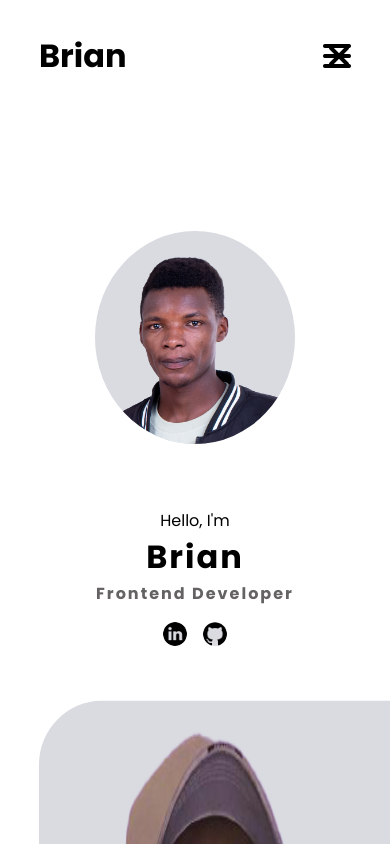
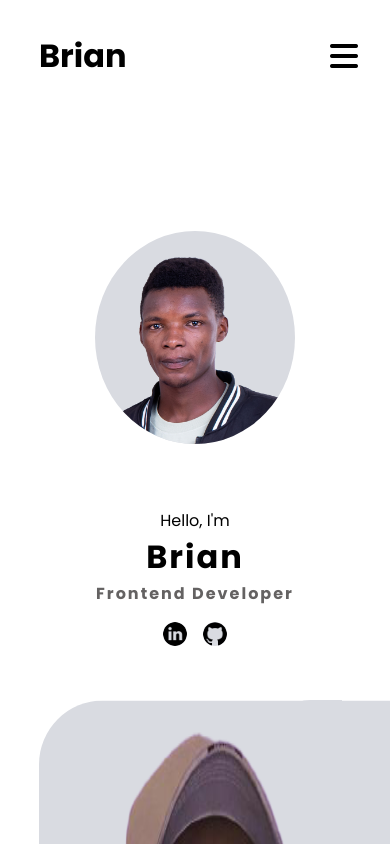
Before and after one commit to cobrianz/React-portifolio, a React (Create React App) app: page / in a window 390 px wide. Shown: the top 844 px of the page. Built offline with nearby package versions, Linux system fonts and the light colour scheme.

Commit message:
first commit

```diff
--- a/src/components/header/header.css
+++ b/src/components/header/header.css
@@ -27,7 +27,7 @@ nav ul li a:hover{
 
 .fa-times, .fa-bars {
     position: absolute;
-    right: 10vw;
+    right: 2rem;
     font-size: 2rem;
     display: none;
     cursor: pointer;
@@ -45,10 +45,7 @@ nav ul li a:hover{
         background: #d9dbe1;
         padding: 2rem;
         display: none;
-    }
-
-    .fa-bars{
-        display: flex;
+        z-index: 99;
     }
 
     .menu {
--- a/src/components/header/header.jsx
+++ b/src/components/header/header.jsx
@@ -1,27 +1,54 @@
-import React, { useState } from 'react';
+import React, { useState, useEffect } from 'react';
 import './header.css';
 import HeaderData from '../../data/HeaderData';
 
 const Header = () => {
   const [isMenuOpen, setMenuOpen] = useState(true);
-  const mobile = window.innerWidth === '800px'
+  const [isMobile, setIsMobile] = useState(window.innerWidth <= 800);
+
   const toggleMenu = () => {
-  setMenuOpen(!isMenuOpen);
+    setMenuOpen(!isMenuOpen);
   };
+
+  useEffect(() => {
+    const handleResize = () => {
+      setIsMobile(window.innerWidth <= 800);
+    };
+
+    window.addEventListener('resize', handleResize);
+
+    return () => {
+      window.removeEventListener('resize', handleResize);
+    };
+  }, []);
 
   return (
     <div className='container'>
       <nav>
         <h1>{HeaderData.name}</h1>
-        <ul className={!isMenuOpen ? 'menu' : 'menuClose'}>
+        <ul className={!isMenuOpen && isMobile ? 'menu' : 'menuClose'}>
           {HeaderData.links.map((link, index) => (
             <li key={index}>
               <a href={link.url}>{link.label}</a>
             </li>
           ))}
         </ul>
-        <i className='fa fa-bars' style={isMenuOpen ? {display: 'flex'} : {display: 'flex'} } aria-hidden="true" onClick={toggleMenu}></i>
-        <i className='fa fa-times' style={isMenuOpen ? {display: 'flex'} : {display: 'none'} } aria-hidden="true" onClick={toggleMenu}></i>
+        {isMobile && (
+          <>
+            <i
+              className='fa fa-bars'
+              style={{ display: isMenuOpen ? 'flex' : 'none' }}
+              aria-hidden="true"
+              onClick={toggleMenu}
+            ></i>
+            <i
+              className='fa fa-times'
+              style={{ display: isMenuOpen ? 'none' : 'flex' }}
+              aria-hidden="true"
+              onClick={toggleMenu}
+            ></i>
+          </>
+        )}
       </nav>
     </div>
   );
--- a/src/components/hero/hero.css
+++ b/src/components/hero/hero.css
@@ -69,6 +69,24 @@
     transition: all 300ms ease;
 }
 
+.fa-envelope {
+    position: fixed;
+    font-size: 2rem;
+    bottom: 5rem;
+    right: 3rem;
+    padding: 1rem;
+    background: #d9dbe1;
+    border-radius: 2rem 0;
+    transition: all 300ms ease-in-out;
+    color: #6a5acd;
+}
+
+.fa-envelope:hover {
+    background: #6a5acd;
+    color: #fff;
+    transform: scale(0.90);
+}
+
 @media screen and (max-width: 800px) {
     .hero > div {
 
--- a/src/components/hero/hero.jsx
+++ b/src/components/hero/hero.jsx
@@ -21,6 +21,7 @@ const hero = () => {
       </div>
       </div>
       </div>
+      <a href="#"><i class="fa fa-envelope" aria-hidden="true"></i></a>
     </div>
   )
 }
```
